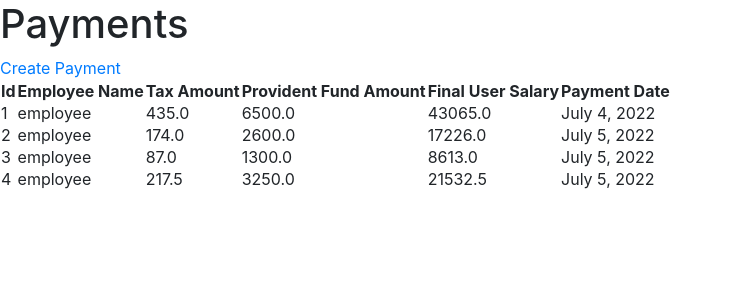
After one commit to AnkitLamsal/hamro-accountant, a Django app: page /payments/ in a window 1280 px wide. The commit adds this page. Shown: the top 300 px of the page, without its empty margins (0-731 px from the left). Run offline with Django 3.2, Linux system fonts and the light colour scheme; data comes from the database, SQL or seed files in the repository.

Commit message:
Payment internals completed.

```diff
--- a/payapp/admin.py
+++ b/payapp/admin.py
@@ -1,6 +1,7 @@
 from django.contrib import admin
-from .models import Accountant, Position, Employee
+from .models import Accountant, Payment, Position, Employee
 # Register your models here.
 admin.site.register(Accountant)
 admin.site.register(Position)
 admin.site.register(Employee)
+admin.site.register(Payment)
--- a/payapp/models.py
+++ b/payapp/models.py
@@ -1,3 +1,4 @@
+from tokenize import blank_re
 from django.db import models
 from django.contrib.auth.models import User
 from django.core.validators import MaxValueValidator, MinValueValidator
@@ -11,9 +12,8 @@ class Accountant(models.Model):
 
 class Position(models.Model):
     position_name = models.CharField(max_length=50, unique=True)
-    position_details = models.TextField(max_length=200, null=True)
+    position_details = models.TextField(max_length=200)
     base_salary = models.PositiveIntegerField()
-    tada = models.FloatField(default = 10000, validators=[MinValueValidator(0.0)])
 
     def __str__(self):
         return f'{self.position_name}'
@@ -23,6 +23,17 @@ class Employee(models.Model):
     employee = models.OneToOneField(User, on_delete=models.CASCADE)
     accountant = models.ForeignKey(Accountant, on_delete= models.CASCADE)
     pf_percent = models.FloatField(default=10.0,validators=[MinValueValidator(10.0),MaxValueValidator(20.0)])
-    strip_account_id = models.CharField(max_length=100,blank=True, null=True)
+    strip_account_id = models.CharField(max_length=100)
     def __str__(self):
         return f'{self.employee}'
+
+class Payment(models.Model):
+    tax_amount = models.FloatField(validators=[MinValueValidator(0.0)])
+    pf_amount = models.FloatField(validators=[MinValueValidator(0.0)])
+    payment_pf_percent = models.FloatField(validators=[MinValueValidator(10.0),MaxValueValidator(20.0)])
+    user_salary = models.FloatField(validators=[MinValueValidator(0.0)])
+    accountant = models.ForeignKey(Accountant, on_delete=models.CASCADE)
+    employee = models.ForeignKey(Employee,on_delete=models.CASCADE)
+    stripe_transaction_id = models.CharField(max_length=100,unique=True,blank=True,null=True)
+    payment_date = models.DateField()
+    payment_month = models.PositiveIntegerField(validators=[MinValueValidator(1)])
--- a/payapp/templates/payapp/home_page.html
+++ b/payapp/templates/payapp/home_page.html
@@ -20,17 +20,19 @@
     {% if user.is_staff %}
         {% if not user.is_superuser %}
             <h3>Accountant Actions</h3>
-            <a href="#">Pay Salary</a><br>
+            <a href="{% url 'payapp:users_list'%}"> System Users</a><br>
+            <a href="{% url 'payapp:payment_create'%}">Pay Salary</a><br>
             <a href="{% url 'payapp:accountant_details'%}">Your Details</a><br>
             <a href="{% url 'payapp:accountant_update'%}">Update Details</a><br>
             {% if user.accountant.is_admin %}
                 <h3>Admin Action</h3>
+                <a href="{% url 'payapp:payment_list'%}">View Total Payments</a><br>
                 <a href="{% url 'payapp:employee_create'%}">Create employee</a><br>
             {% endif %}
         {% endif%}
     {% elif not user.is_staff %}
         <h3>Employee Actions</h3>
-        <a href="#">View Balance </a><br>
+        <a href="{% url 'payapp:balance' user.employee.id%}">View Balance </a><br>
         <a href="{% url 'payapp:employee_update'%}">Update Details</a><br>
         <a href="{% url 'payapp:employee_details'%}">Employee Details</a>
     {% endif %}
--- /dev/null
+++ b/payapp/templates/payapp/payment_list.html
@@ -0,0 +1,23 @@
+<link rel="stylesheet" href="https://cdn.jsdelivr.net/npm/bootstrap@4.6.1/dist/css/bootstrap.min.css" integrity="sha384-zCbKRCUGaJDkqS1kPbPd7TveP5iyJE0EjAuZQTgFLD2ylzuqKfdKlfG/eSrtxUkn" crossorigin="anonymous">
+<h1>Payments</h1>
+<table>
+    <a href="{% url 'payapp:payment_create'%}">Create Payment</a>
+    <tr>
+        <th>Id</th>
+        <th>Employee Name</th>
+        <th>Tax Amount</th>
+        <th>Provident Fund Amount</th>
+        <th>Final User Salary</th>
+        <th>Payment Date</th>
+    </tr>
+    {% for payment in payments %}
+        <tr>
+            <td>{{payment.id}}</td>
+            <td>{{payment.employee}}</td>
+            <td>{{payment.tax_amount}}</td>
+            <td>{{payment.pf_amount}}</td>
+            <td>{{payment.user_salary}}</td>
+            <td>{{payment.payment_date}}</td>
+        </tr>
+    {% endfor%}
+</table>
--- a/payapp/urls.py
+++ b/payapp/urls.py
@@ -15,7 +15,14 @@ from payapp.views.accountant_and_position import (index,
 from payapp.views.employee import (employee_creation,
                                    view_employee,
                                    employee_update,
-                                   employee_details)
+                                   employee_details,
+                                   payment_create,
+                                   show_employee_balance,
+                                   PaymentListView,
+                                   view_transaction_details,
+                                   UserListView,
+                                   show_beruju,
+                                   )
 app_name="payapp"
 
 urlpatterns = [
@@ -40,4 +47,14 @@ urlpatterns = [
     path('login/',login_user, name='login'),
     path('logout/',logout_view,name='logout'),
     # Payments related
+    path('payments/create/',payment_create,name='payment_create'),
+    path('payments/',PaymentListView.as_view(),name='payment_list'),
+    # Employee balance
+    path('balance/<int:id>/',show_employee_balance, name='balance'),
+    #Salary Transaction
+    path('transaction/<int:id>/',view_transaction_details,name='transaction'),
+    # User list
+    path('users/',UserListView.as_view(),name='users_list'),
+    # Beruju
+    path('beruju/<int:id>/',show_beruju,name='beruju_show')
 ]
--- a/payapp/views/employee.py
+++ b/payapp/views/employee.py
@@ -1,9 +1,14 @@
 from django.shortcuts import render, redirect
 from django.urls import reverse,reverse_lazy
-from ..forms import UserEmployeeForm, EmployeeForm, UserEditForm
+from django.http import HttpResponse, JsonResponse
+from ..forms import PaymentForm, UserEmployeeForm, EmployeeForm, UserEditForm
 import stripe
-from ..models import Employee
+from ..models import Employee, Payment
 from django.contrib.auth.decorators import login_required
+from django.views.generic import ListView
+from django.contrib.auth.models import User
+import datetime
+
 
 
 stripe.api_key = "sk_test_51LFDP4IhxTYC5XjyJ4mJo4Zc48CSnR89ZPCb4RRqdBALg1cQQajUZWFV1m3GvxJlLQOvNQo3AYGOXyxO8F7UpPaY00Gdo1cwvA"
@@ -66,3 +71,117 @@ def employee_update(request):
 
 def employee_details(request):
     return render(request,'payapp/employee_details.html')
+
+
+def payment_create(request):
+    context = {}
+    payment = PaymentForm(accountant=request.user.accountant)
+    if request.method == "POST":
+        payment = PaymentForm(request.user.accountant,request.POST)
+        print(payment.is_valid())
+        if(payment.is_valid()):
+            accountant = request.user.accountant
+            (tax_amount,
+             pf_amount,
+             user_salary,
+             employee,
+             pf_percent,
+             payment_month) = deduct_amount(payment.cleaned_data)
+            today = datetime.date.today()
+            pay = Payment.objects.create(
+                tax_amount = tax_amount,
+                pf_amount = pf_amount,
+                payment_pf_percent = pf_percent,
+                user_salary=user_salary,
+                accountant = accountant,
+                employee=employee,
+                payment_date=today,
+                payment_month = payment_month
+            )
+            print(pay)
+            return redirect('payapp:index')
+    elif request.method == "GET":
+        context['form'] = payment
+    return render(request,'payapp/payment_create.html',context)
+
+
+def deduct_amount(form):
+    employee = form['employee']
+    total_salary = form['total_salary']
+    payment_month = form['payment_month']
+    pf_percent = employee.pf_percent
+    print(pf_percent)
+    print(f'Total Salary: {total_salary}')
+    pf_amount = ((pf_percent)/100)*(total_salary)
+    print(f'Provident Fund Amount:{pf_amount}')
+    deducted_salary = total_salary - pf_amount
+    print(f'Deducted Salary:{deducted_salary}')
+    tax_amount = (1/100)*(deducted_salary)
+    print(f'Tax amount: {tax_amount}')
+    print(employee)
+    user_salary = deducted_salary - tax_amount
+    return tax_amount,pf_amount,user_salary,employee,pf_percent,payment_month
+
+
+class PaymentListView(ListView):
+    model = Payment
+    context_object_name = 'payments'
+
+class UserListView(ListView):
+    template_name = "payapp/user_list.html"
+    model = User
+    context_object_name = 'users'
+
+
+def show_employee_balance(request,id):
+    payments = Payment.objects.filter(employee = id)
+    context = {}
+    total_salary = 0.0
+    total_provident_fund = 0.0
+    total_tax = 0.0
+    for payment in payments:
+        total_salary += payment.user_salary
+        total_provident_fund += payment.pf_amount
+        total_tax += payment.tax_amount
+    context['total_salary'] = total_salary
+    context['total_provident_fund'] = total_provident_fund
+    context['total_tax'] = total_tax
+    return render(request, 'payapp/balance_view.html',context)
+
+
+def view_transaction_details(request,id):
+    context = {}
+    transaction = Payment.objects.filter(employee = id)
+    context['transactions'] = transaction
+    return render(request,'payapp/salary_list.html',context)
+
+
+
+def show_beruju(request,id):
+    if request.is_ajax and request.method == "GET":
+        print(request)
+        months = []
+        total_salaries = []
+        for payment in  Payment.objects.filter(employee=id):
+            pf_deducted = payment.user_salary + payment.tax_amount
+            total_salary = pf_deducted + payment.pf_amount
+            total_salaries.append(total_salary)
+            month = payment.payment_month
+            months.append(month)
+        total_month = sum(months)
+        net_salary = sum(total_salaries)
+        x = Employee.objects.get(id = id)
+        print(x.employee)
+        base_salary = x.position.base_salary
+        print(net_salary,total_month)
+        print(base_salary)
+        context = {}
+        if(base_salary*total_month < net_salary):
+            context['beruju'] = "yes"
+            context['beruju_amount'] = net_salary - base_salary*total_month
+        elif (base_salary*total_month == net_salary):
+            context['beruju'] = 'equal'
+        else:
+            context['beruju'] = 'no'
+        return JsonResponse(context, status = 200)
+    return redirect('payapp:employee_list')
```
Also changed, not shown: payapp/forms.py (+19 -1 lines), payapp/templates/payapp/balance_view.html (added, +25 -0 lines), payapp/templates/payapp/employee_list.html (+45 -10 lines), payapp/templates/payapp/payment_create.html (added, +7 -0 lines), payapp/templates/payapp/salary_list.html (added, +18 -0 lines), payapp/templates/payapp/user_list.html (added, +26 -0 lines), db.sqlite3, payapp/migrations/0001_initial.py, payapp/migrations/0002_position.py (deleted), payapp/migrations/0003_employee.py (deleted), payapp/migrations/0004_alter_employee_strip_account_id.py (deleted), payapp/migrations/0005_accountant_is_admin.py (deleted).
